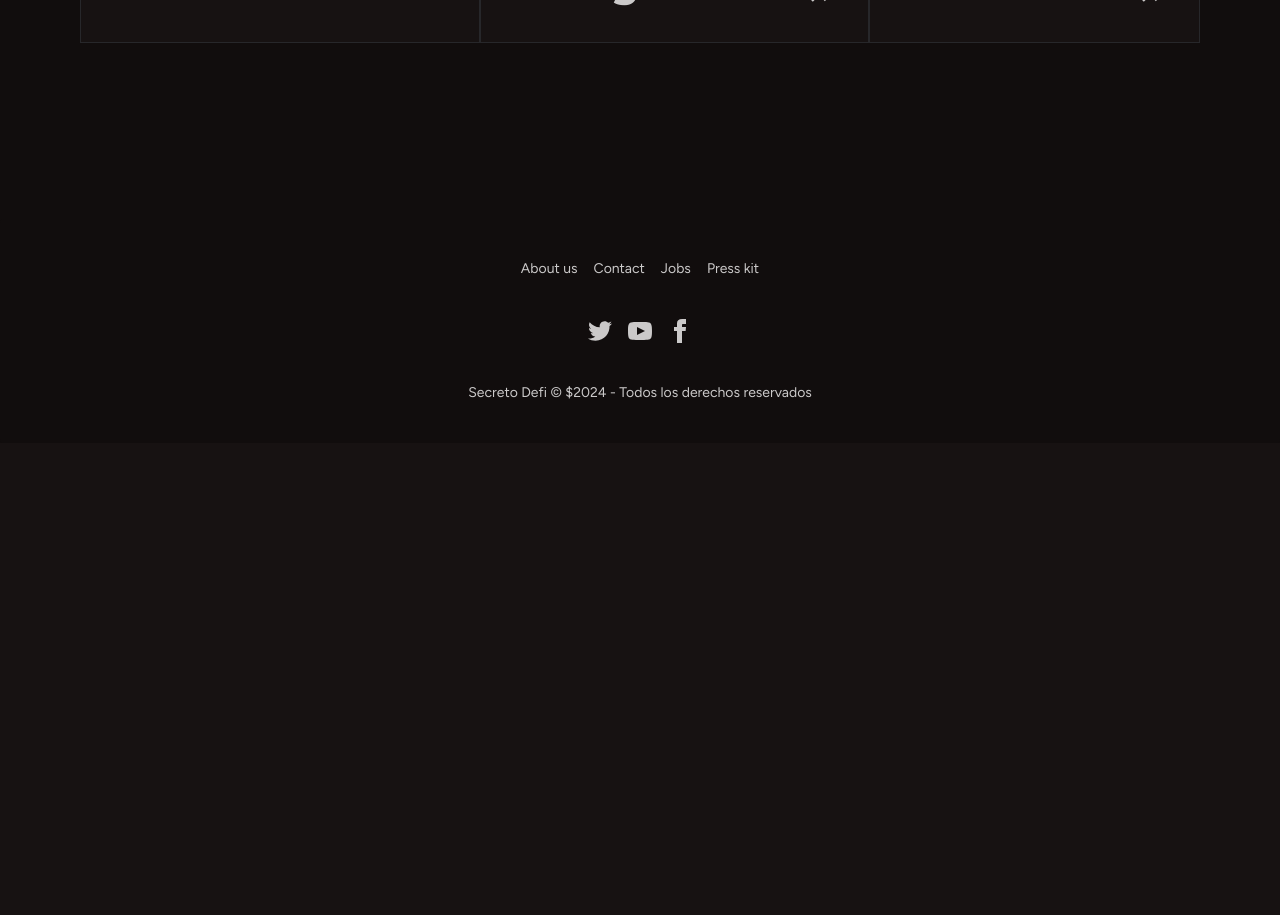
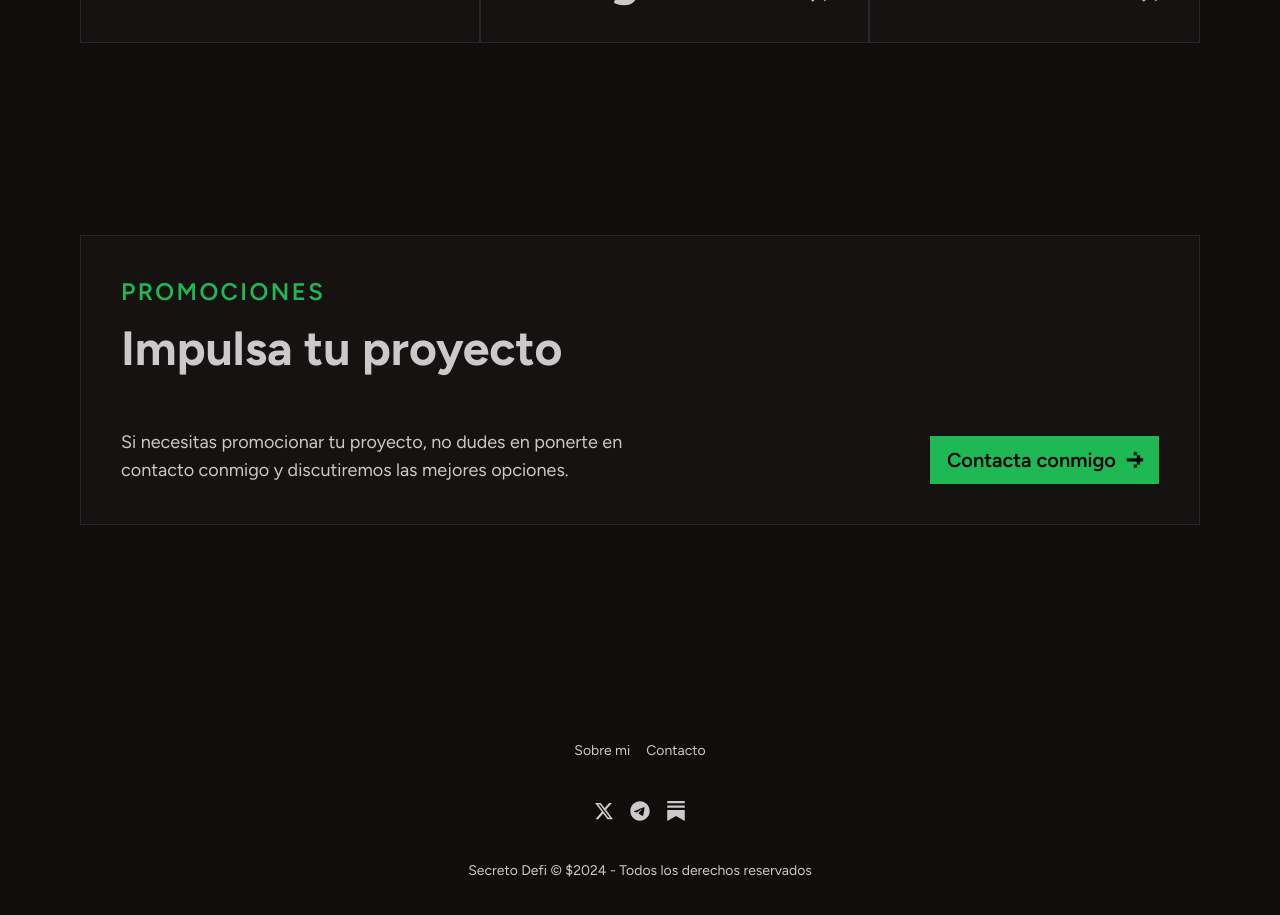
Before and after one commit to davidFCDev/secreto-landing, a Next.js app: page / in a window 1280 px wide. Shown: the part 4620-5535 px from the top of the page. Before the commit the page ends 5063 px from the top, so only its background shows below. Built offline with nearby package versions, Linux system fonts and the light colour scheme.

Commit message:
update promotion

```diff
--- /dev/null
+++ b/src/app/components/carousel/index.tsx
@@ -0,0 +1,28 @@
+import React from "react";
+
+const Carousel = () => {
+  return (
+    <div className="carousel rounded-box">
+      {/* <div className="carousel-item">
+        <img
+          src="/Post1.png"
+          alt="Burger"
+        />
+      </div>
+      <div className="carousel-item">
+        <img
+          src="/Post2.png"
+          alt="Burger"
+        />
+      </div>
+      <div className="carousel-item">
+        <img
+          src="/Post3.png"
+          alt="Burger"
+        />
+      </div> */}
+    </div>
+  );
+};
+
+export default Carousel;
--- a/src/app/components/footer/index.tsx
+++ b/src/app/components/footer/index.tsx
@@ -1,48 +1,28 @@
 import React from "react";
+import { BsSubstack } from "react-icons/bs";
+import { FaTelegram, FaXTwitter } from "react-icons/fa6";
 
 const Footer = () => {
   return (
     <footer className="footer footer-center bg-base-300 text-base-content rounded p-10">
       <nav className="grid grid-flow-col gap-4">
-        <a className="link link-hover">About us</a>
-        <a className="link link-hover">Contact</a>
-        <a className="link link-hover">Jobs</a>
-        <a className="link link-hover">Press kit</a>
+        <a className="link link-hover">Sobre mi</a>
+        <a className="link link-hover">Contacto</a>
       </nav>
       <nav>
         <div className="grid grid-flow-col gap-4">
-          <a>
-            <svg
-              xmlns="http://www.w3.org/2000/svg"
-              width="24"
-              height="24"
-              viewBox="0 0 24 24"
-              className="fill-current"
-            >
-              <path d="M24 4.557c-.883.392-1.832.656-2.828.775 1.017-.609 1.798-1.574 2.165-2.724-.951.564-2.005.974-3.127 1.195-.897-.957-2.178-1.555-3.594-1.555-3.179 0-5.515 2.966-4.797 6.045-4.091-.205-7.719-2.165-10.148-5.144-1.29 2.213-.669 5.108 1.523 6.574-.806-.026-1.566-.247-2.229-.616-.054 2.281 1.581 4.415 3.949 4.89-.693.188-1.452.232-2.224.084.626 1.956 2.444 3.379 4.6 3.419-2.07 1.623-4.678 2.348-7.29 2.04 2.179 1.397 4.768 2.212 7.548 2.212 9.142 0 14.307-7.721 13.995-14.646.962-.695 1.797-1.562 2.457-2.549z"></path>
-            </svg>
+          <a
+            href="https://x.com/SecretoDefi"
+            target="_blank"
+            className="text-xl"
+          >
+            <FaXTwitter />
           </a>
-          <a>
-            <svg
-              xmlns="http://www.w3.org/2000/svg"
-              width="24"
-              height="24"
-              viewBox="0 0 24 24"
-              className="fill-current"
-            >
-              <path d="M19.615 3.184c-3.604-.246-11.631-.245-15.23 0-3.897.266-4.356 2.62-4.385 8.816.029 6.185.484 8.549 4.385 8.816 3.6.245 11.626.246 15.23 0 3.897-.266 4.356-2.62 4.385-8.816-.029-6.185-.484-8.549-4.385-8.816zm-10.615 12.816v-8l8 3.993-8 4.007z"></path>
-            </svg>
+          <a href="https://t.me/secretodefi" target="_blank" className="text-xl">
+            <FaTelegram />
           </a>
-          <a>
-            <svg
-              xmlns="http://www.w3.org/2000/svg"
-              width="24"
-              height="24"
-              viewBox="0 0 24 24"
-              className="fill-current"
-            >
-              <path d="M9 8h-3v4h3v12h5v-12h3.642l.358-4h-4v-1.667c0-.955.192-1.333 1.115-1.333h2.885v-5h-3.808c-3.596 0-5.192 1.583-5.192 4.615v3.385z"></path>
-            </svg>
+          <a href="https://secretodefi.substack.com/subscribe" target="_blank" className="text-xl">
+            <BsSubstack />
           </a>
         </div>
       </nav>
--- /dev/null
+++ b/src/app/components/promotion/index.tsx
@@ -0,0 +1,34 @@
+import React from "react";
+import ArrowRight from "../common/arrowright";
+
+const Promotion = () => {
+  return (
+    <div className="flex flex-col gap-24 py-24 items-start w-full">
+      <div className="flex w-full justify-between gap-10 bg-base-100 p-10 border border-zinc-800">
+        <div className="flex flex-col gap-14 items-start justify-between w-full max-w-xl">
+          <div className="flex flex-col gap-4 text-start">
+            <h2 className="uppercase text-primary font-semibold text-2xl tracking-widest">
+              Promociones
+            </h2>
+            <h1 className="text-5xl font-bold">Impulsa tu proyecto</h1>
+          </div>
+          <p className="text-lg">
+            Si necesitas promocionar tu proyecto, no dudes en ponerte en contacto conmigo y discutiremos las mejores opciones.
+          </p>
+        </div>
+        <div className="flex items-end justify-end group">
+          <a href="">
+            <button className="flex items-center gap-3 text-xl font-semibold btn btn-primary rounded-none">
+              Contacta conmigo{" "}
+              <div className="rotate-45 group-hover:transform group-hover:translate-x-1 transition duration-300 ease-in-out">
+                <ArrowRight width={14} />
+              </div>
+            </button>
+          </a>
+        </div>
+      </div>
+    </div>
+  );
+};
+
+export default Promotion;
--- a/src/app/page.tsx
+++ b/src/app/page.tsx
@@ -1,10 +1,12 @@
 import About from "./components/about";
 import Advisory from "./components/advisory";
+import Carousel from "./components/carousel";
 import Description from "./components/description";
 import Footer from "./components/footer";
 import Hero from "./components/hero";
 import Links from "./components/links";
 import NavBar from "./components/nav";
+import Promotion from "./components/promotion";
 
 export default function Home() {
   return (
@@ -16,6 +18,8 @@ export default function Home() {
         <About />
         <Advisory />
         <Links />
+        <Promotion/>
+        <Carousel />
       </main>
 
       <Footer />
```
